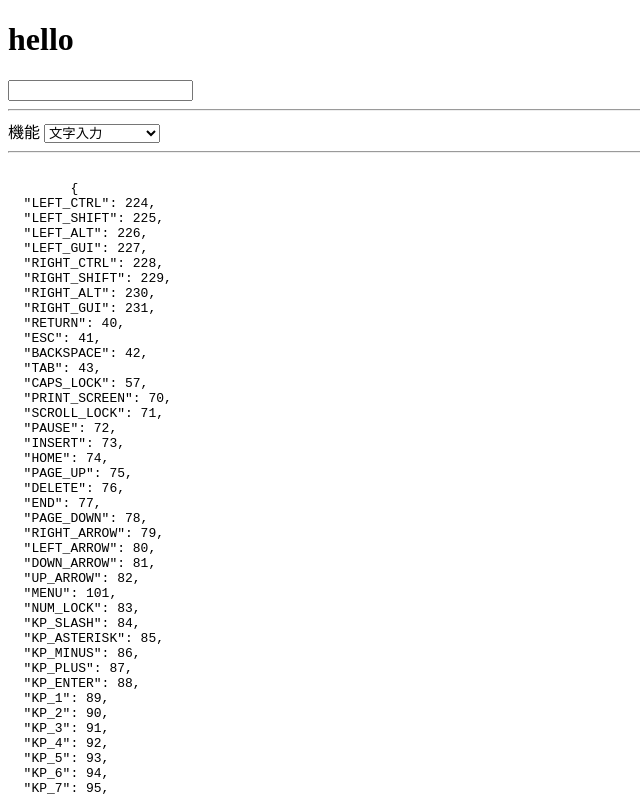
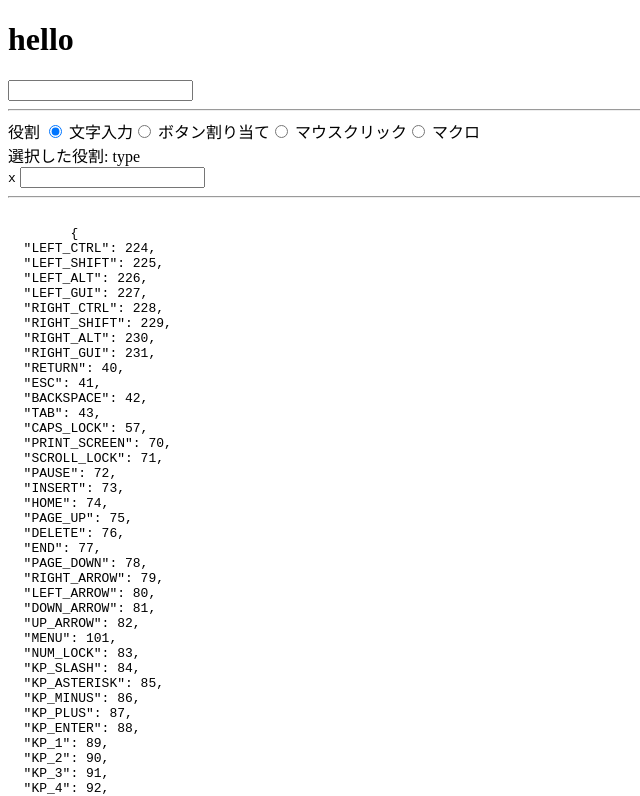
Before and after one commit to hal8500/ok_keypad, a SvelteKit app: page /pg in a window 1280 px wide. Shown: the top 796 px of the page, without its empty margins (0-640 px from the left). Built offline with nearby package versions, Linux system fonts and the light colour scheme.

Commit message:
キー入力画面追加

```diff
--- a/src/routes/SlotEditor.svelte
+++ b/src/routes/SlotEditor.svelte
@@ -1,20 +1,69 @@
 <script lang="ts">
+    import { KEY_TABLE } from '$lib/types';
+
     const slotTypes = [
         { id: "type", text: "文字入力" },
         { id: "button", text: "ボタン割り当て" },
         { id: "click", text: "マウスクリック" },
         { id: "macro", text: "マクロ" },
     ];
-    let selectedSlotType = $state();
+
+    let selectedSlotType = $state("type");
+
+    let keyParam = $state("");
+
+    function validateKey(key: string) : boolean {
+        if (key in KEY_TABLE) return true;
+        if (key.length == 1 && key.charCodeAt(0) < 128) return true;
+        return false;
+    }
 </script>
 
 <div>
+    {@render roleSelect2()}
+    <span>選択した役割: {selectedSlotType}</span>
+    {#if selectedSlotType == "type"}
+    {@render keyParameter()}
+    {/if}
+</div>
+
+{#snippet roleSelect1()}
     <div>
-        <span>機能</span>
+        <span>役割</span>
         <select bind:value={selectedSlotType}>
             {#each slotTypes as slotType}
                 <option value={slotType}>{slotType.text}</option>
             {/each}
         </select>
     </div>
-</div>
+{/snippet}
+
+{#snippet roleSelect2()}
+    <div>
+        <span>役割</span>
+        {#each slotTypes as slotType}
+            <label>
+                <input type="radio" name="role" value={slotType.id} bind:group={selectedSlotType} />
+                {slotType.text}
+            </label>
+        {/each}
+    </div>
+{/snippet}
+
+{#snippet keyParameter()}
+    <div>
+        {#if validateKey(keyParam)}
+        <code>o</code>
+        {:else}
+        <code>x</code>
+        {/if}
+        <input bind:value={keyParam} list="keycodes">
+
+    </div>
+{/snippet}
+
+<datalist id="keycodes">
+    {#each Object.entries(KEY_TABLE) as key}
+        <option value={key[0]} ></option>
+    {/each}
+</datalist>
```
